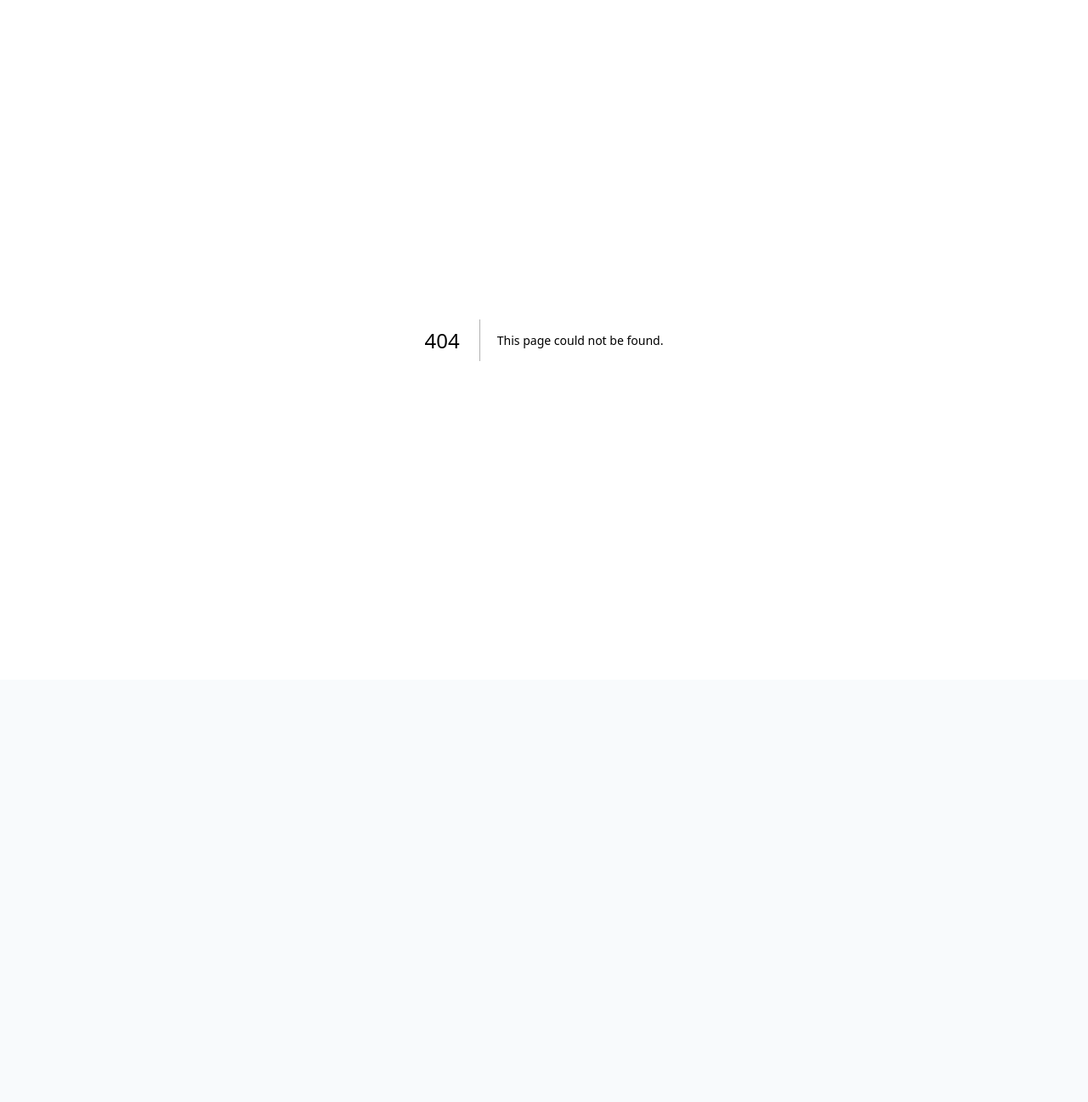
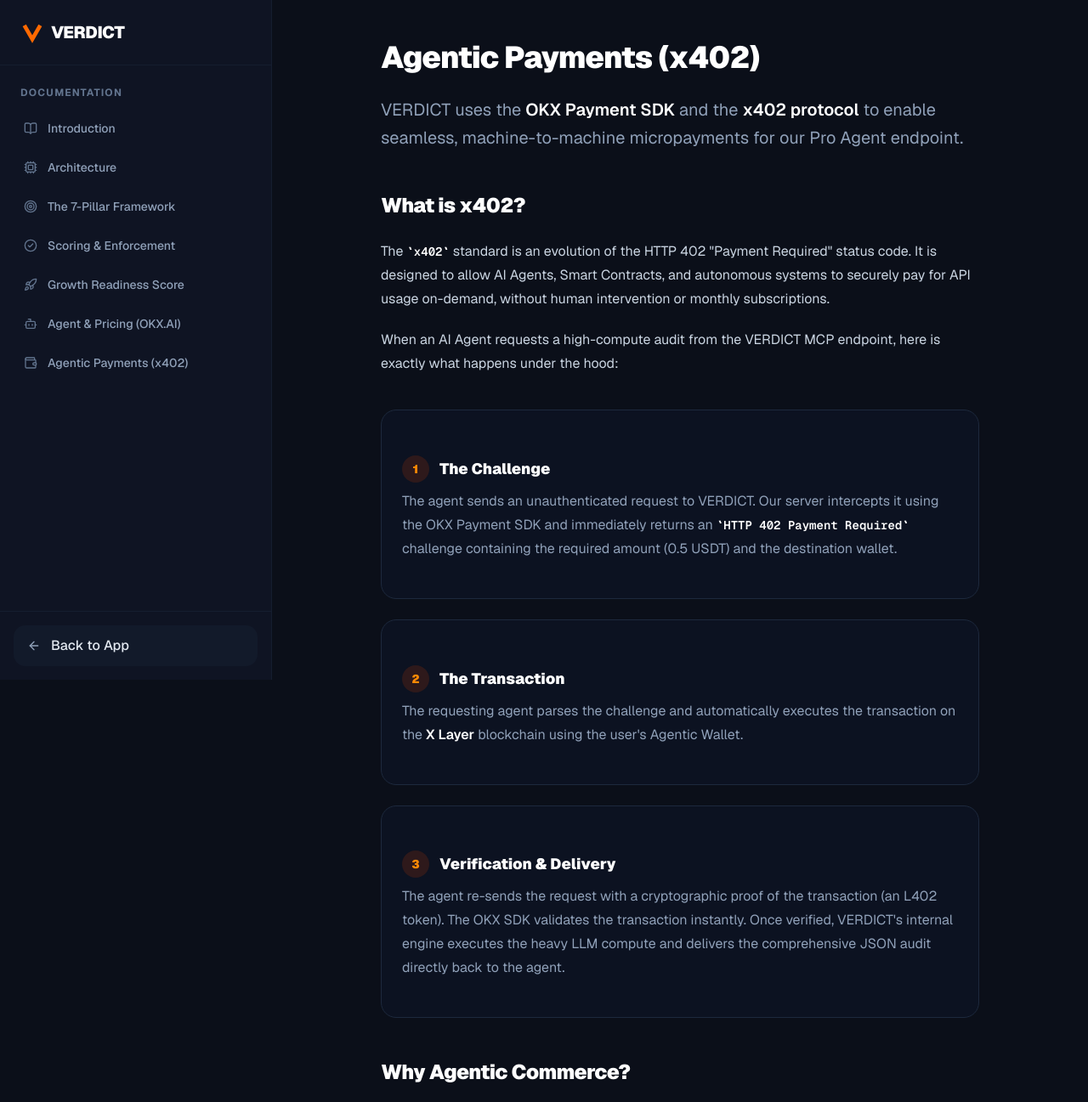
Before and after one commit to eugenennamdi/verdict, a Next.js app: page /docs/pricing/okx-x402 in a window 1280 px wide. Before the commit this address had no page. Shown: the top 1297 px of the page at 85% size. Before the commit the page ends 800 px from the top, so only its background shows below. Built offline with nearby package versions, Linux system fonts and the light colour scheme.

Commit message:
docs: Add high-level x402 payment flow explanation

```diff
--- a/src/app/docs/layout.tsx
+++ b/src/app/docs/layout.tsx
@@ -1,5 +1,5 @@
 import Link from "next/link";
-import { ArrowLeft, BookOpen, Cpu, Target, CheckCircle2, Rocket, Bot } from "lucide-react";
+import { ArrowLeft, BookOpen, Cpu, Target, CheckCircle2, Rocket, Bot, Wallet } from "lucide-react";
 import { buttonVariants } from "@/components/ui/button";
 
 export default function DocsLayout({ children }: { children: React.ReactNode }) {
@@ -10,6 +10,7 @@
     { name: "Scoring & Enforcement", href: "/docs/scoring", icon: CheckCircle2 },
     { name: "Growth Readiness Score", href: "/docs/growth-readiness", icon: Rocket },
     { name: "Agent & Pricing (OKX.AI)", href: "/docs/pricing", icon: Bot },
+    { name: "Agentic Payments (x402)", href: "/docs/pricing/okx-x402", icon: Wallet },
   ];
 
   return (
--- /dev/null
+++ b/src/app/docs/pricing/okx-x402/page.tsx
@@ -0,0 +1,68 @@
+import { Metadata } from "next";
+import { DocsPagination } from "@/components/DocsPagination";
+
+export const metadata: Metadata = {
+  title: "Agentic Payments (x402) | Documentation",
+};
+
+export default function X402DocsPage() {
+  return (
+    <>
+      <h1 className="text-5xl font-black tracking-tight mb-6">Agentic Payments (x402)</h1>
+
+      <p className="text-xl text-slate-600 dark:text-slate-400 mb-12 leading-relaxed">
+        VERDICT uses the <strong>OKX Payment SDK</strong> and the <strong>x402 protocol</strong> to enable seamless, machine-to-machine micropayments for our Pro Agent endpoint.
+      </p>
+
+      <h2>What is x402?</h2>
+      <p>
+        The <code>x402</code> standard is an evolution of the HTTP 402 "Payment Required" status code. It is designed to allow AI Agents, Smart Contracts, and autonomous systems to securely pay for API usage on-demand, without human intervention or monthly subscriptions.
+      </p>
+
+      <p>
+        When an AI Agent requests a high-compute audit from the VERDICT MCP endpoint, here is exactly what happens under the hood:
+      </p>
+
+      <div className="space-y-6 my-10">
+        <div className="bg-slate-50 dark:bg-slate-900/50 p-6 rounded-2xl border border-slate-200 dark:border-slate-800">
+          <h3 className="font-bold text-lg mb-2 text-slate-900 dark:text-white flex items-center gap-3">
+            <span className="w-8 h-8 rounded-full bg-orange-100 dark:bg-orange-900/30 text-orange-600 dark:text-orange-400 flex items-center justify-center font-black text-sm">1</span>
+            The Challenge
+          </h3>
+          <p className="text-slate-600 dark:text-slate-400 m-0">
+            The agent sends an unauthenticated request to VERDICT. Our server intercepts it using the OKX Payment SDK and immediately returns an <code>HTTP 402 Payment Required</code> challenge containing the required amount (0.5 USDT) and the destination wallet.
+          </p>
+        </div>
+
+        <div className="bg-slate-50 dark:bg-slate-900/50 p-6 rounded-2xl border border-slate-200 dark:border-slate-800">
+          <h3 className="font-bold text-lg mb-2 text-slate-900 dark:text-white flex items-center gap-3">
+            <span className="w-8 h-8 rounded-full bg-orange-100 dark:bg-orange-900/30 text-orange-600 dark:text-orange-400 flex items-center justify-center font-black text-sm">2</span>
+            The Transaction
+          </h3>
+          <p className="text-slate-600 dark:text-slate-400 m-0">
+            The requesting agent parses the challenge and automatically executes the transaction on the <strong>X Layer</strong> blockchain using the user's Agentic Wallet.
+          </p>
+        </div>
+
+        <div className="bg-slate-50 dark:bg-slate-900/50 p-6 rounded-2xl border border-slate-200 dark:border-slate-800">
+          <h3 className="font-bold text-lg mb-2 text-slate-900 dark:text-white flex items-center gap-3">
+            <span className="w-8 h-8 rounded-full bg-orange-100 dark:bg-orange-900/30 text-orange-600 dark:text-orange-400 flex items-center justify-center font-black text-sm">3</span>
+            Verification & Delivery
+          </h3>
+          <p className="text-slate-600 dark:text-slate-400 m-0">
+            The agent re-sends the request with a cryptographic proof of the transaction (an L402 token). The OKX SDK validates the transaction instantly. Once verified, VERDICT's internal engine executes the heavy LLM compute and delivers the comprehensive JSON audit directly back to the agent.
+          </p>
+        </div>
+      </div>
+
+      <h2>Why Agentic Commerce?</h2>
+      <p>
+        By leveraging the OKX Payment SDK, VERDICT completely bypasses the traditional SaaS model. There are no credit card forms, no API key management, and no monthly lock-ins. You simply authorize your Agentic Wallet, and pay exactly for the compute you consume on a per-audit basis.
+      </p>
+
+      <DocsPagination
+        prev={{ title: "Agent & Pricing (OKX.AI)", href: "/docs/pricing" }}
+      />
+    </>
+  );
+}
```
